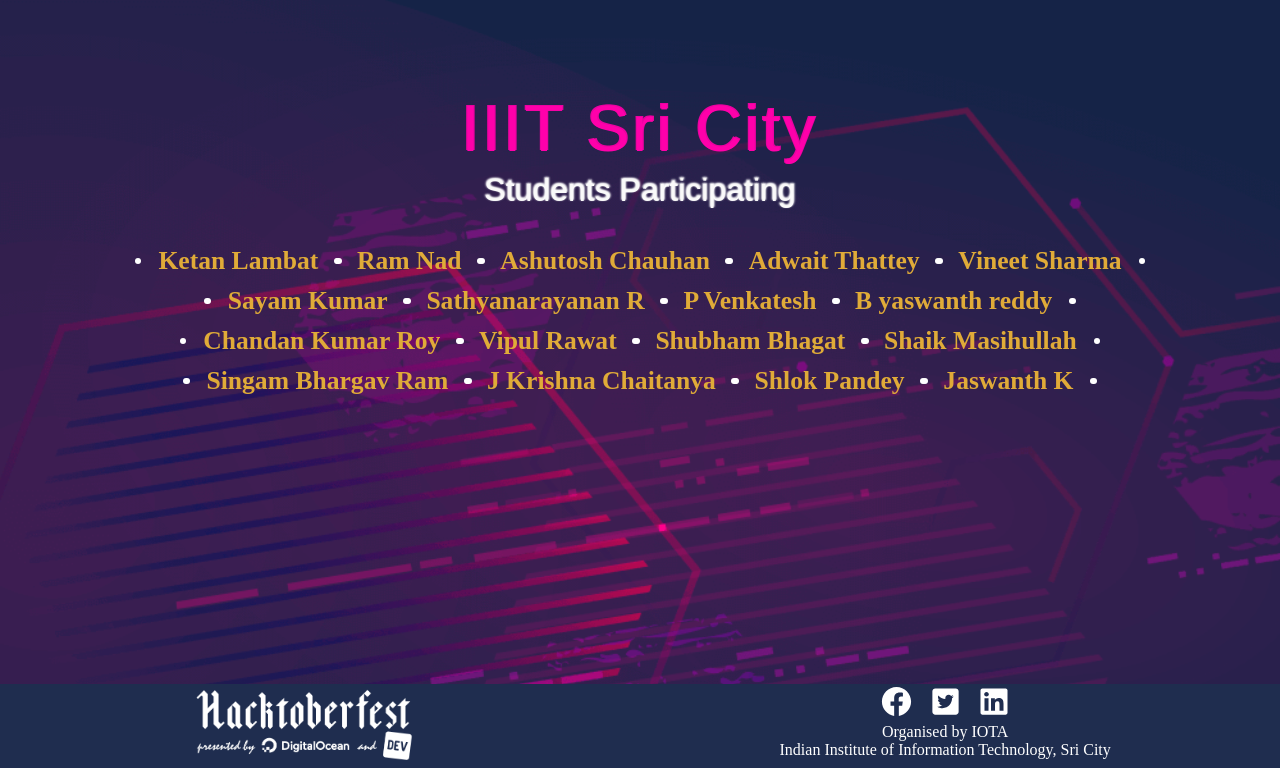
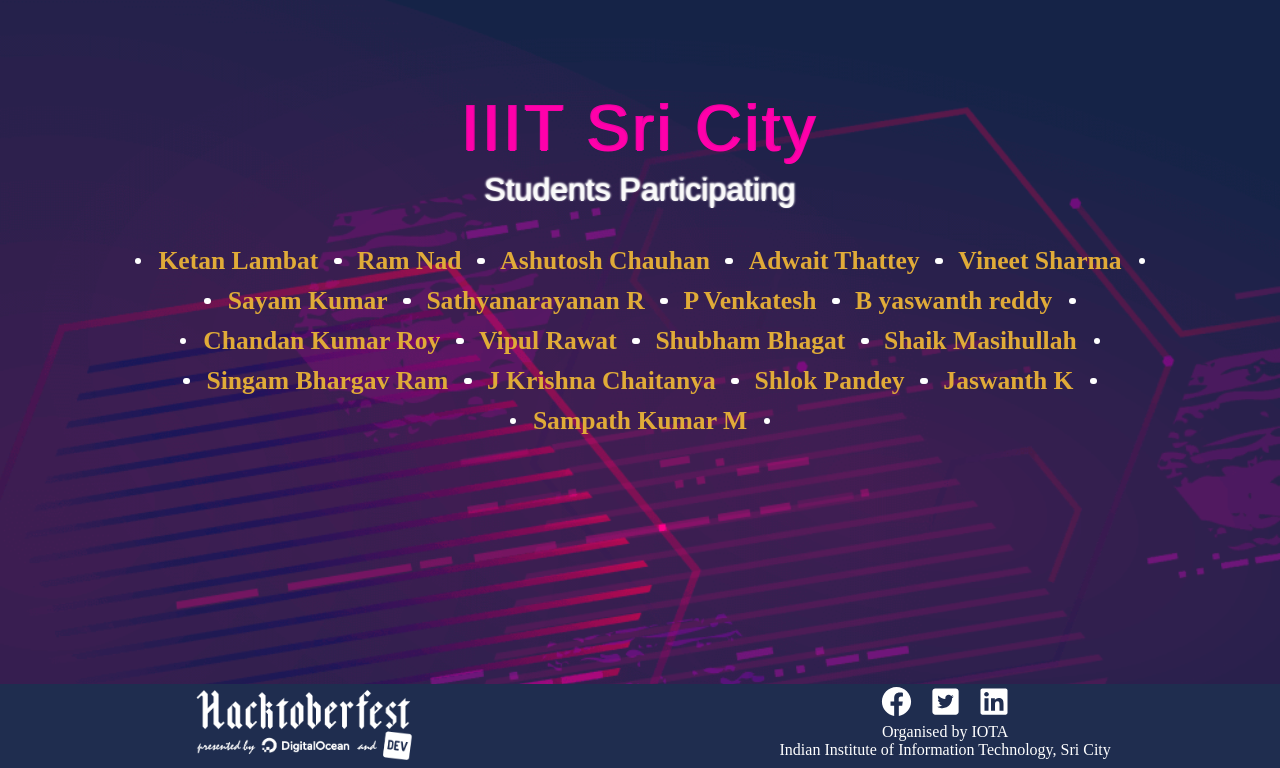
Before and after one commit to Project-Club-IIITS/hacktoberfest2019-participants, a Jekyll site: the page index.html, which Jekyll copies as it is, in a window 1280 px wide, cut to the strip 132-900 px from the top of the page. Built offline with Jekyll 4.4.1, drawn with Linux system fonts in a browser that asks for light colours; some web fonts are replaced.

Commit message:
added Sampath Kumar M

```diff
--- a/index.html
+++ b/index.html
@@ -63,6 +63,7 @@
                 <li><a href="https://github.com/chaitanya531">J Krishna Chaitanya</a></li>
                 <li><a href="https://github.com/b30wulffz">Shlok Pandey</a></li>
                 <li><a href="https://github.com/JazzKriss21">Jaswanth K</a></li>
+                <li><a href="https://github.com/JazzKriss21">Sampath Kumar M</a></li>
 
             </ul>
         </div>
```
